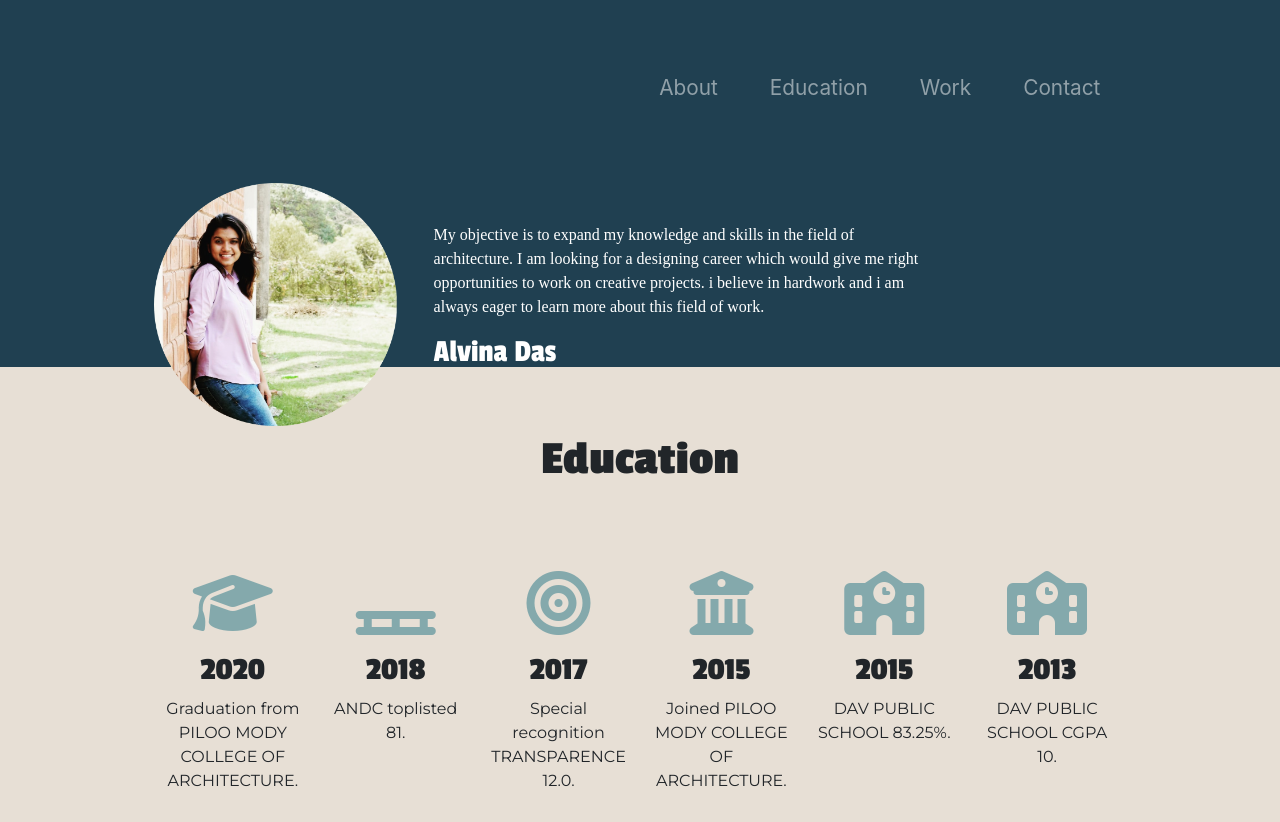
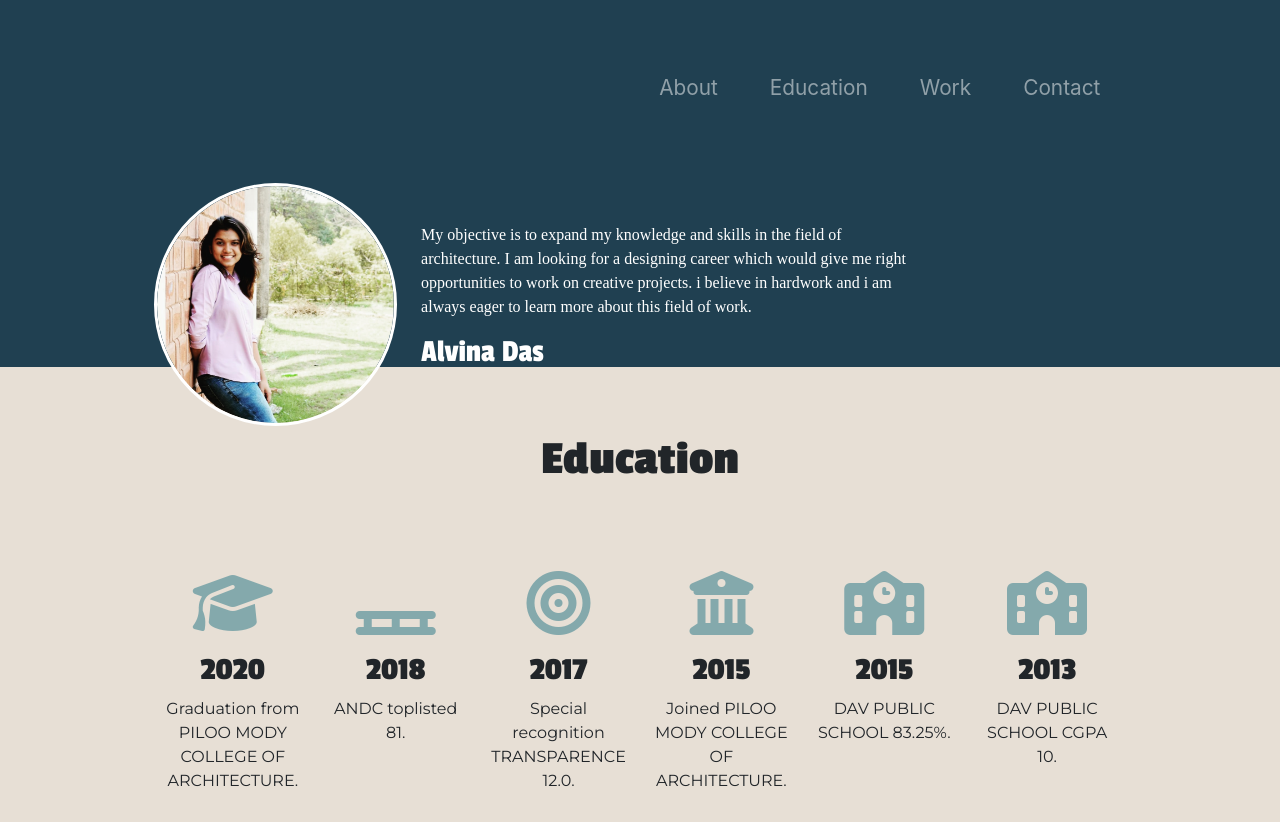
Before and after one commit to abhi-lenka/Alvina-CV, a plain HTML site: page index.html in a window 1280 px wide. Shown: the top 822 px of the page. Drawn offline with nearby package versions, Linux system fonts and the light colour scheme; a web font is replaced by a local one.

Commit message:
Add files via upload
about me fixing

```diff
--- a/css/style.css
+++ b/css/style.css
@@ -56,27 +56,25 @@ a {
   color: #fff;
   position: absolute;
   top: 40px;
-  left: 280px;
+  left: 55%;
   width: 100%;
-  height: 50px;
-  margin-right: auto;
   font-size: 1rem;
-  /* float: right; */
+  float: right;
 }
 
 .name {
   position: absolute;
   top: 150px;
-  left: 280px;
+  left: 55%;
 }
 
 /* Title image */
 .title-img {
   width: 50%;
   right: 50%;
-  /* bottom: 0px; */
-  /* float: left; */
   position: absolute;
+  border: solid white;
+  border-radius: 100%;
 }
 
 @media (max-width:1180px) {
@@ -163,7 +161,6 @@ a {
 
 .work-img {
   width: 50%;
-  /* border-radius: 100%; */
   margin: 20px;
   padding: 10px
 }
```
